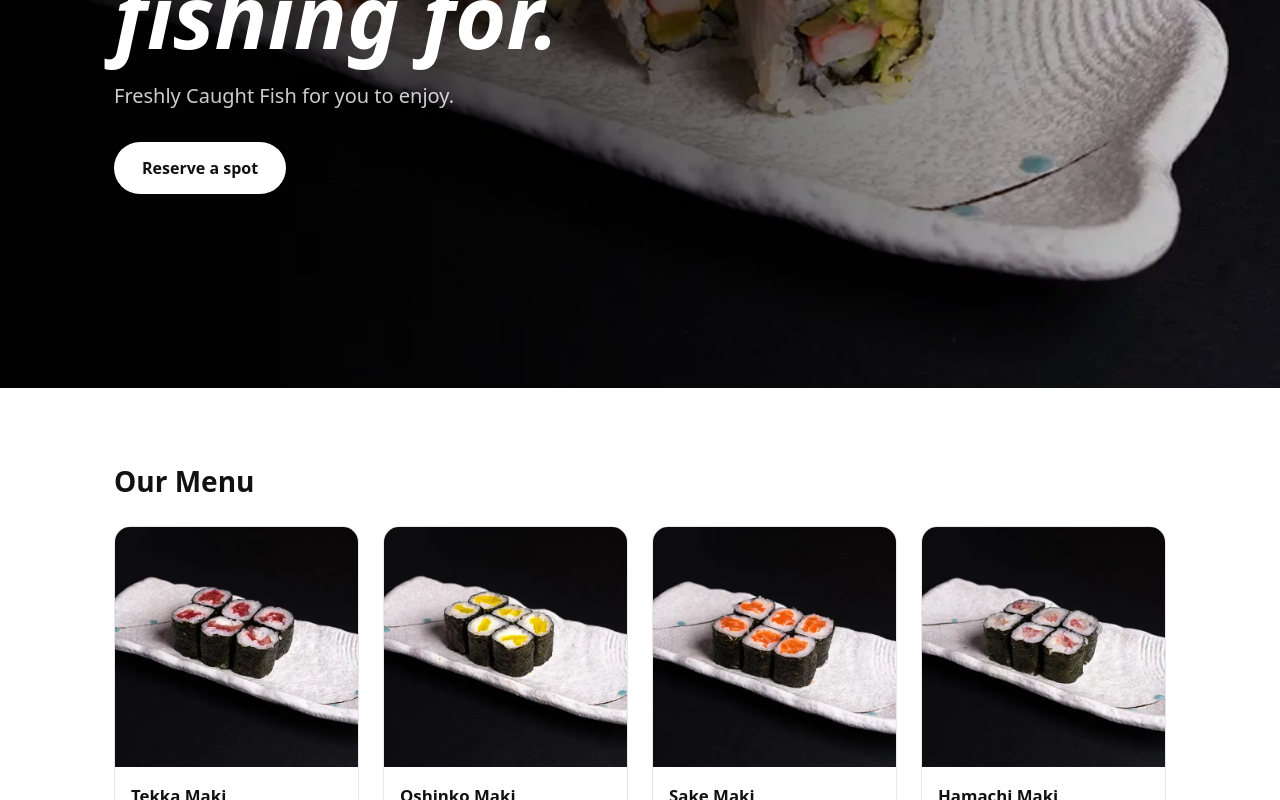
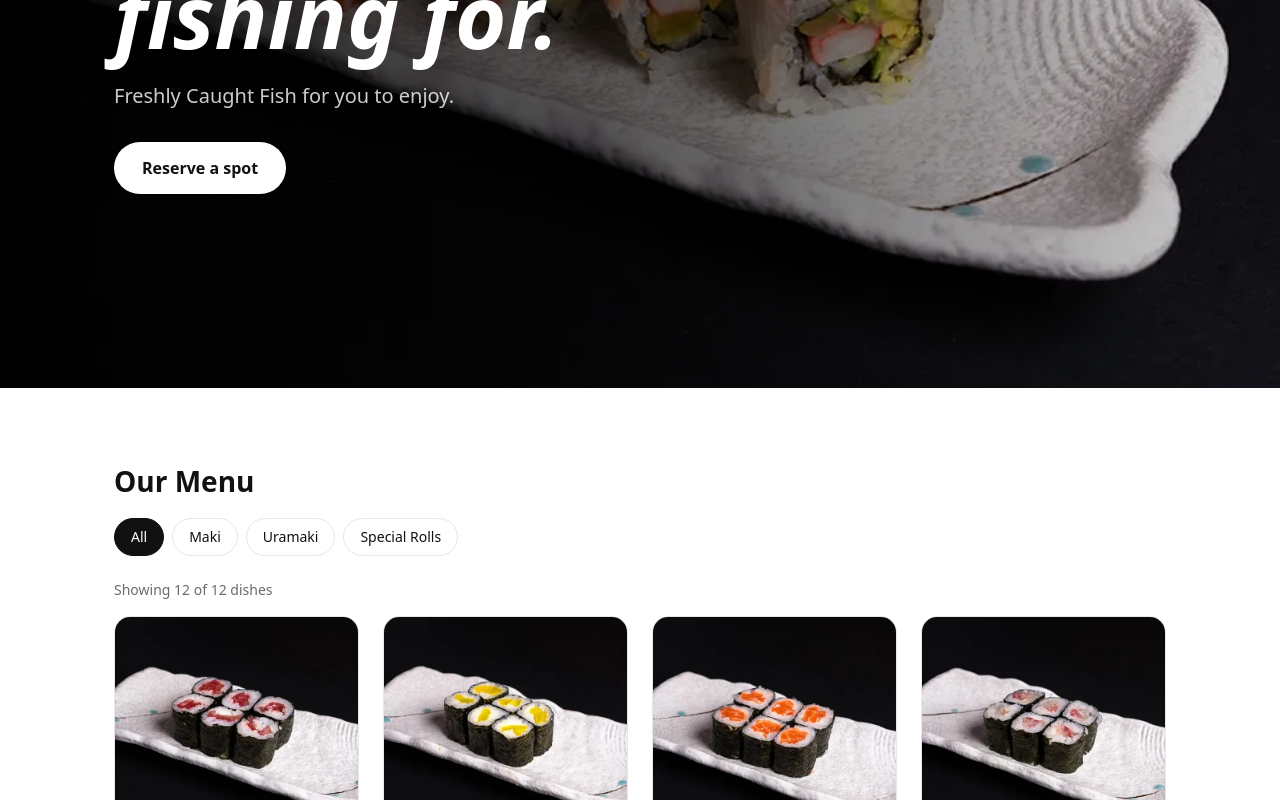
Before and after one commit to IloveGreeny/Qitchen-Group-B-Team-1, a React (Vite) app: page / in a window 1280 px wide. Shown: the part 417-1217 px from the top of the page. Built offline with nearby package versions, Linux system fonts and the light colour scheme.

Commit message:
Add menu type filter with useState
Co-Authored-By: Claude Opus 5.5 <noreply@anthropic.com>
Claude-Session: https://claude.ai/code/session_015GrZWHxgBA9L2aQ4LpS5Qx

```diff
--- a/src/components/Menu.jsx
+++ b/src/components/Menu.jsx
@@ -1,12 +1,47 @@
+import { useState } from 'react'
 import { menu } from '../data/menu.js'
 import ProductCard from './ProductCard.jsx'
 
+// 'All' plus every type that appears in the data, in order
+const types = ['All', ...new Set(menu.map((item) => item.type))]
+
 export default function Menu() {
+  const [activeType, setActiveType] = useState('All')
+
+  const visibleItems =
+    activeType === 'All' ? menu : menu.filter((item) => item.type === activeType)
+
   return (
     <section id="menu" className="mx-auto max-w-[1100px] px-6 py-12">
-      <h2 className="mt-6 mb-6 text-[1.75rem] font-bold">Our Menu</h2>
+      <h2 className="mt-6 mb-4 text-[1.75rem] font-bold">Our Menu</h2>
+
+      <div className="mb-6 flex flex-wrap gap-2" role="group" aria-label="Filter menu by type">
+        {types.map((type) => {
+          const isActive = type === activeType
+          return (
+            <button
+              key={type}
+              type="button"
+              onClick={() => setActiveType(type)}
+              aria-pressed={isActive}
+              className={`cursor-pointer rounded-full border px-4 py-2 text-sm font-medium transition-colors ${
+                isActive
+                  ? 'border-ink bg-ink text-white'
+                  : 'border-line bg-white text-ink hover:border-ink'
+              }`}
+            >
+              {type}
+            </button>
+          )
+        })}
+      </div>
+
+      <p className="mb-4 text-sm text-ink-soft" aria-live="polite">
+        Showing {visibleItems.length} of {menu.length} dishes
+      </p>
+
       <div className="grid grid-cols-1 gap-6 sm:grid-cols-2 lg:grid-cols-4">
-        {menu.map((item) => (
+        {visibleItems.map((item) => (
           <ProductCard key={item.id} {...item} />
         ))}
       </div>
```
